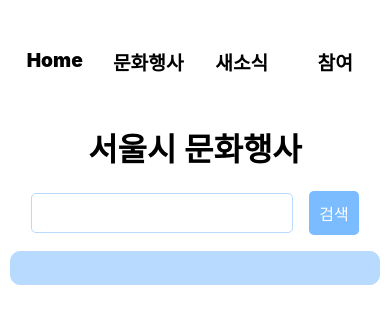
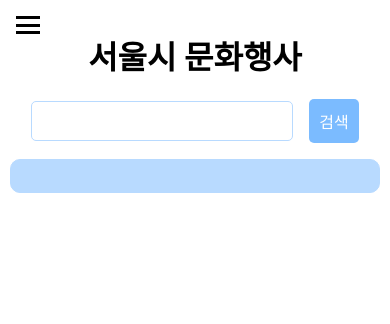
Before and after one commit to haileyham/CultureVoyage, a React (Create React App) app: page / in a window 390 px wide. Shown: the top 324 px of the page. Built offline with nearby package versions, Linux system fonts and the light colour scheme.

Commit message:
design : mobile nav

```diff
--- a/src/pages/search/Search.tsx
+++ b/src/pages/search/Search.tsx
@@ -69,15 +69,32 @@ export default function Searching(): JSX.Element {
         }
     };
 
+    const [toggle, setToggle] = useState(false);
+
+    const useToggle = () => {
+        setToggle(!toggle);
+    };
+
     return (
         <>
-            <nav>
-                <a href="/">Home</a>
+            <div
+                onClick={useToggle}
+                className={toggle ? 'mNavToggle open' : 'mNavToggle'}
+            >
+                <div className="line"></div>
+                <div className="line"></div>
+                <div className="line"></div>
+            </div>
+            <nav className={toggle ? 'navToggleOpen' : 'navToggleClose'}>
                 <a
                     href="https://culture.seoul.go.kr/culture/culture/cultureEvent/list.do?searchCate=&menuNo=200110"
                     target="_blank"
                 >
                     문화행사
+                </a>
+                <a href="#">문화정보</a>
+                <a href="/" className="home">
+                    Culture-Voyage
                 </a>
                 <a href="#">새소식</a>
                 <a href="#">참여</a>
--- a/src/styles/main.scss
+++ b/src/styles/main.scss
@@ -18,22 +18,72 @@ body {
     text-align: center;
 }
 
-nav {
+// mobile-toggle
+.mNavToggle {
     display: flex;
-    gap: 1rem;
-    max-width: 1200px;
+    flex-direction: column;
+    justify-content: space-between;
+    width: 24px;
+    height: 18px;
+    position: fixed;
+    top: 1rem;
+    left: 1rem;
+    cursor: pointer;
+    z-index: 99;
+}
+
+.line {
+    width: 100%;
+    height: 3px;
+    background-color: black;
+    transition: all 0.3s ease;
+}
+
+.mNavToggle.open .line:nth-child(1) {
+    transform: rotate(45deg) translate(5px, 5px);
+}
+
+.mNavToggle.open .line:nth-child(2) {
+    opacity: 0;
+}
+
+.mNavToggle.open .line:nth-child(3) {
+    transform: rotate(-45deg) translate(5px, -5px);
+}
+
+// nav
+.navToggleOpen {
+    position: fixed;
+    display: flex;
+    flex-direction: column;
+    gap: 3rem;
+    height: calc(100vh - 5rem);
     margin: 2rem auto;
-    padding: 1rem;
-    justify-content: space-between;
+    padding: 5rem 1rem 0;
+    justify-content: flex-start;
+    align-items: center;
+    border-top-right-radius: 10px;
+    border-bottom-right-radius: 10px;
+    background-color: $mainColor;
     text-align: center;
+    transition: transform 0.5s ease;
+    top: -2rem;
+    z-index: 98;
     a {
-        width: 100%;
-        font-size: 1.2rem;
+        width: 80%;
+        font-size: 1rem;
         font-weight: 900;
         &:hover {
-            color: rgb(92, 162, 255);
+            color: rgb(0, 32, 74);
         }
     }
+}
+
+.navToggleClose {
+    height: 0;
+    width: 0;
+    transform: translateX(-10rem);
+    opacity: 0;
 }
 
 .searchHeader {
@@ -169,8 +219,24 @@ li:hover {
 // pc
 @media (min-width: 1080px) {
     nav {
+        display: flex;
+        gap: 1rem;
+        max-width: 1200px;
+        margin: 2rem auto;
+        padding: 1rem;
+        justify-content: space-between;
+        text-align: center;
         a {
-            font-size: 1.4rem;
+            width: 80%;
+            font-size: 1rem;
+            font-weight: 900;
+            &:hover {
+                color: rgb(92, 162, 255);
+            }
+            flex: 1;
+        }
+        .home {
+            flex: 2;
         }
     }
 
```
